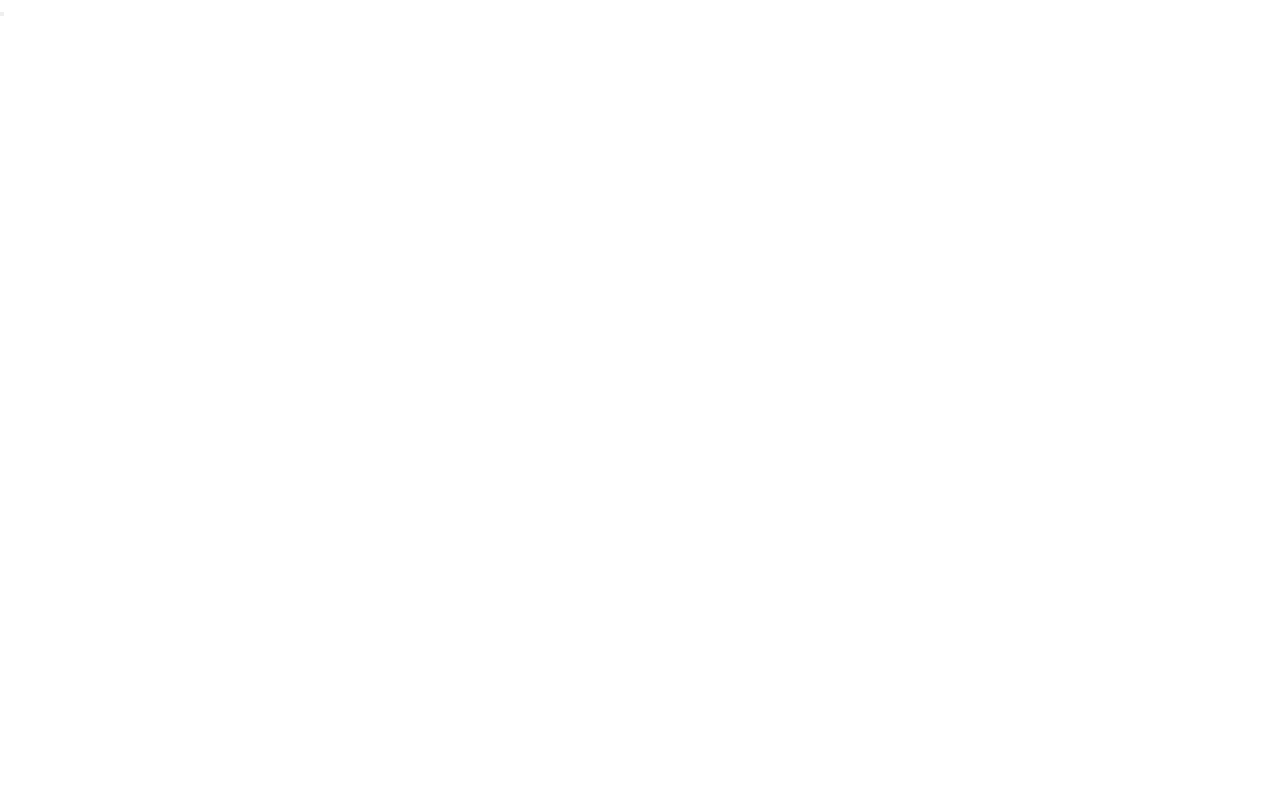
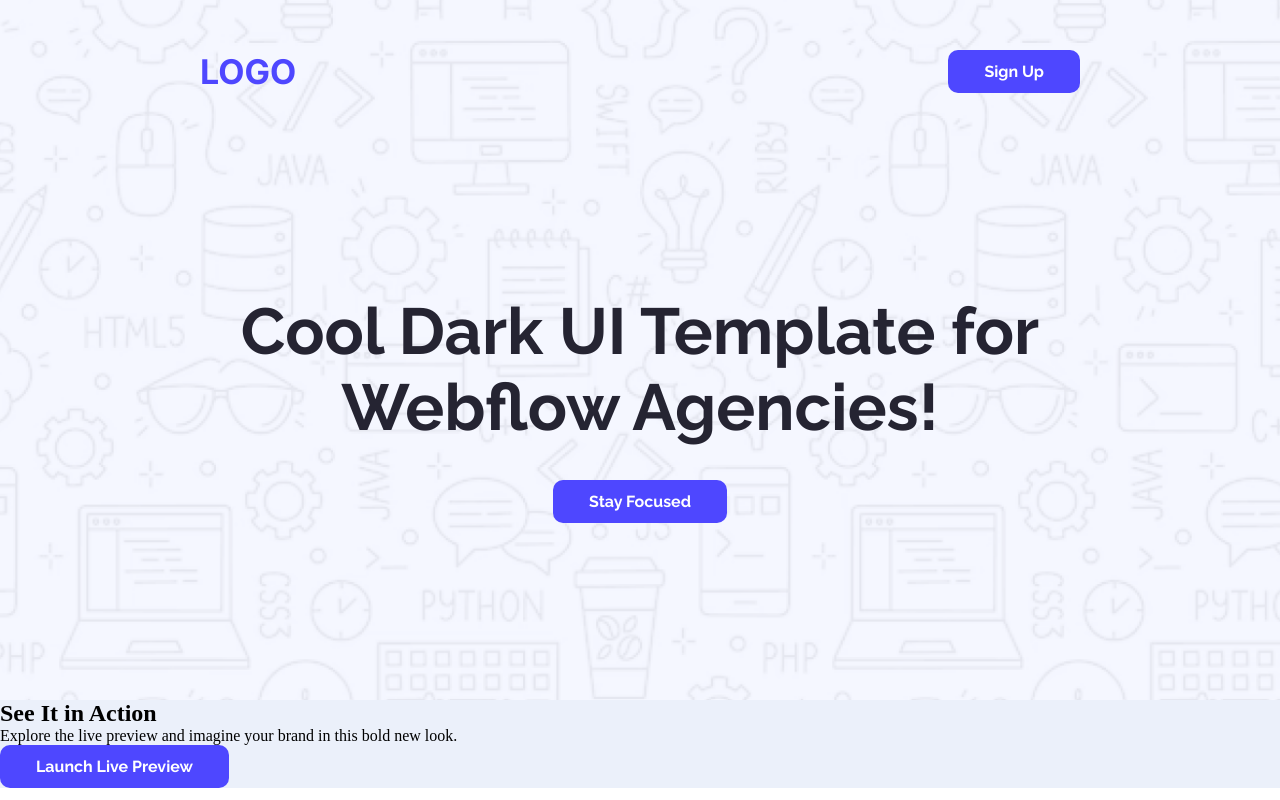
Before and after one commit to Tahrima-Banna/Assignment-1, a plain HTML site: page index.html in a window 1280 px wide. Drawn offline with Linux system fonts and the light colour scheme.

Commit message:
header section finished and about start

```diff
--- a/index.html
+++ b/index.html
@@ -3,20 +3,32 @@
 <head>
     <meta charset="UTF-8">
     <meta name="viewport" content="width=device-width, initial-scale=1.0">
+     <link rel="preconnect" href="https://fonts.googleapis.com">
+    <link rel="preconnect" href="https://fonts.gstatic.com" crossorigin>
+    <link href="https://fonts.googleapis.com/css2?family=Inter:ital,opsz,wght@0,14..32,100..900;1,14..32,100..900&family=Raleway:ital,wght@0,100..900;1,100..900&display=swap" rel="stylesheet">
      <link rel="stylesheet" href="styles/assign.css">
     <title>Assignment-1</title>
 </head>
 <body>
 
-    <header>
+    <header class="header">
     <!-- nav start -->
        <nav>
-        <h3 class="logo"></h3>
-        <a><button class="btn-primary"></button></a>
+        <h3 class="logo inter-common">LOGO</h3>
+        <a><button class="btn-primary raleway-common">Sign Up</button></a>
       </nav>
       <!-- banner start -->
+       <div class="banner">
+           <h1 class="banner-title raleway-common">Cool Dark UI Template for Webflow Agencies!</h1>
+           <a><button class="btn-primary raleway-common">Stay Focused</button></a>
+       </div>
     </header>
-    <main>
+    <main class="secondary-bg">
+    <section class="about">
+        <h2 class="about-title">See It in Action</h2>
+        <p class="about-dsc">Explore the live preview and imagine your brand in this bold new look.</p>
+        <a><button class="btn-primary raleway-common">Launch Live Preview</button></a>
+    </section>
 
     </main>
     <footer>
--- a/styles/assign.css
+++ b/styles/assign.css
@@ -3,3 +3,70 @@
     padding:0;
     box-sizing: border-box;
 }
+/* google font */
+
+.inter-common {
+  font-family: "Inter", sans-serif;
+  font-optical-sizing: auto;
+  font-style: normal;
+}
+
+.raleway-common {
+  font-family: "Raleway", sans-serif;
+  font-optical-sizing: auto;
+  font-style: normal;
+}
+/* shaered style */
+.btn-primary{
+    background-color:#4E47FF;
+    padding:12px 36px;
+    border-radius:10px;
+    color: #FFFFFF;
+    border: none;
+    cursor: pointer;
+    font-weight: bold;
+    font-size:16px;
+}
+.primary-color{
+    color: #4E47FF;
+}
+.secondary-bg{
+    background-color:#ebf0fa;
+}
+/* header style */
+.header{
+    background-image: url('../images/Hero-bg.png');
+    background-position: center;
+    background-size:cover;
+    background-repeat: no-repeat;
+    height:700px;
+}
+
+/* nav style */
+
+nav{
+    display: flex;
+    justify-content: space-between;
+    align-items: center;
+    margin:0 150px;
+    padding:50px;
+}
+.logo{
+  color: #4E47FF;
+  font-weight:bolder;
+  font-size:34px;
+}
+
+/* banner style */
+
+.banner{
+    text-align: center;
+    margin:150px;
+
+}
+.banner-title{
+    font-weight: bold;
+    font-size:65px;
+    color:#252432;
+    margin-bottom: 35px;
+}
```
